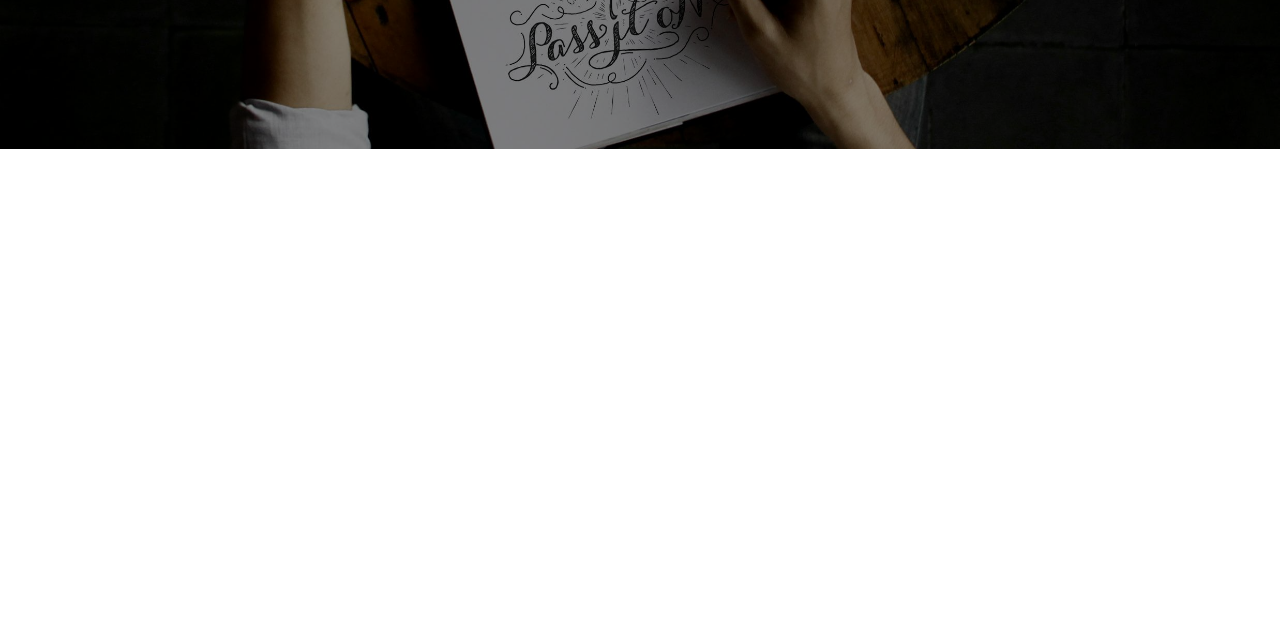
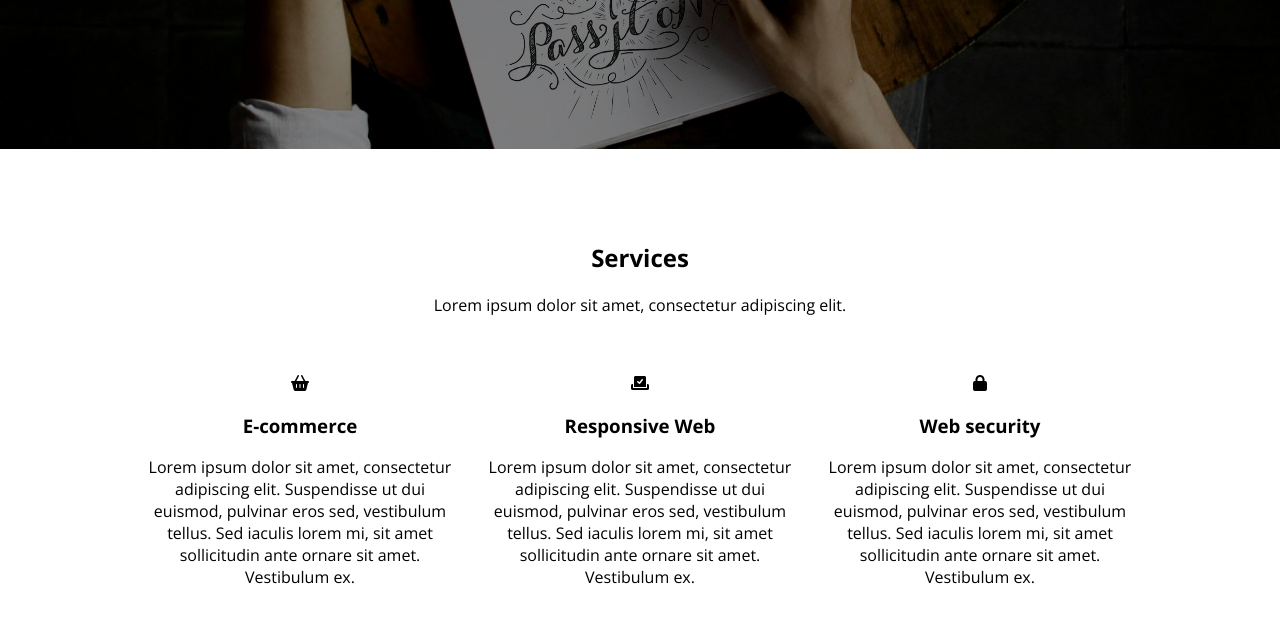
Before and after one commit to mGrzanek/golden-company, a website: page index.html in a window 1280 px wide. Shown: the part 351-974 px from the top of the page. Before the commit the page ends 800 px from the top, so only its background shows below. Drawn offline with nearby package versions, Linux system fonts and the light colour scheme; a web font is replaced by a local one.

Commit message:
Add services section to html code

```diff
--- a/index.html
+++ b/index.html
@@ -32,5 +32,28 @@
                 </div>
             </div>
         </header>
+        <section class="services p-4">
+            <div class="container p-5">
+                <h2 class="section-title">Services</h2>
+                <p>Lorem ipsum dolor sit amet, consectetur adipiscing elit.</p>
+                <div class="row p-4">
+                    <div class="box col-4 p-3">
+                        <i class="fa-solid fa-basket-shopping"></i>
+                        <h3>E-commerce</h3>
+                        <p>Lorem ipsum dolor sit amet, consectetur adipiscing elit. Suspendisse ut dui euismod, pulvinar eros sed, vestibulum tellus. Sed iaculis lorem mi, sit amet sollicitudin ante ornare sit amet. Vestibulum ex.</p>
+                    </div>
+                    <div class="box col-4 p-3">
+                        <i class="fa-solid fa-check-to-slot"></i>
+                        <h3>Responsive Web</h3>
+                        <p>Lorem ipsum dolor sit amet, consectetur adipiscing elit. Suspendisse ut dui euismod, pulvinar eros sed, vestibulum tellus. Sed iaculis lorem mi, sit amet sollicitudin ante ornare sit amet. Vestibulum ex.</p>
+                    </div>
+                    <div class="box col-4 p-3">
+                        <i class="fa-solid fa-lock"></i>
+                        <h3>Web security</h3>
+                        <p>Lorem ipsum dolor sit amet, consectetur adipiscing elit. Suspendisse ut dui euismod, pulvinar eros sed, vestibulum tellus. Sed iaculis lorem mi, sit amet sollicitudin ante ornare sit amet. Vestibulum ex.</p>
+                    </div>
+                </div>
+            </div>
+        </section>
     </body>
 </html>
```
